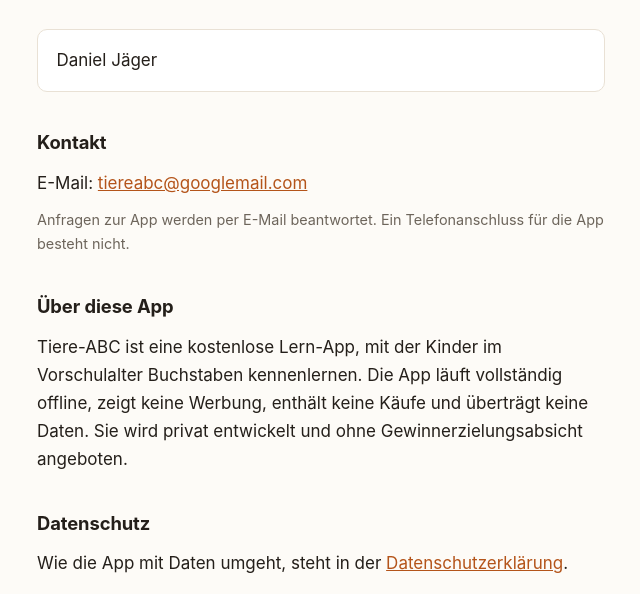
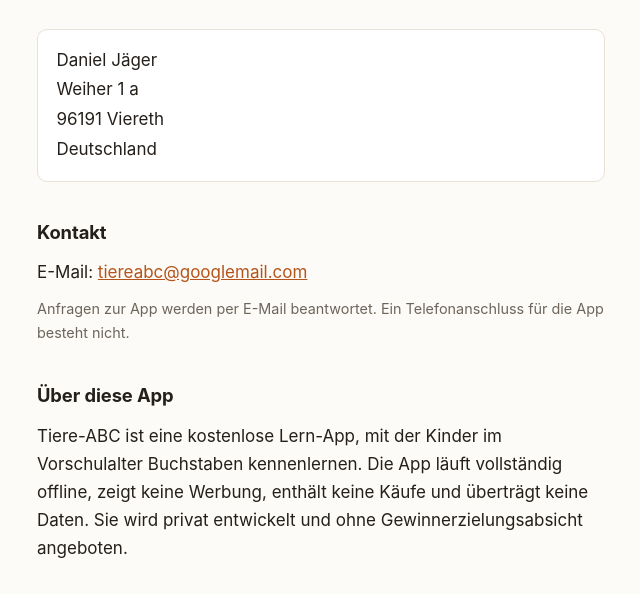
Before and after one commit to c3r3b/tiere-abc-page, a plain HTML site: page index.html in a window 1280 px wide. Shown: the part 165-759 px from the top of the page, without its empty margins (319-959 px from the left). Drawn offline with Linux system fonts and the light colour scheme.

Commit message:
Add address details for Daniel Jäger

```diff
--- a/index.html
+++ b/index.html
@@ -23,6 +23,9 @@
 <div class="card">
   <address>
     <span>Daniel Jäger</span><br>
+    <span>Weiher 1 a</span><br>
+    <span>96191 Viereth</span><br>
+    Deutschland
   </address>
 </div>
 
```
